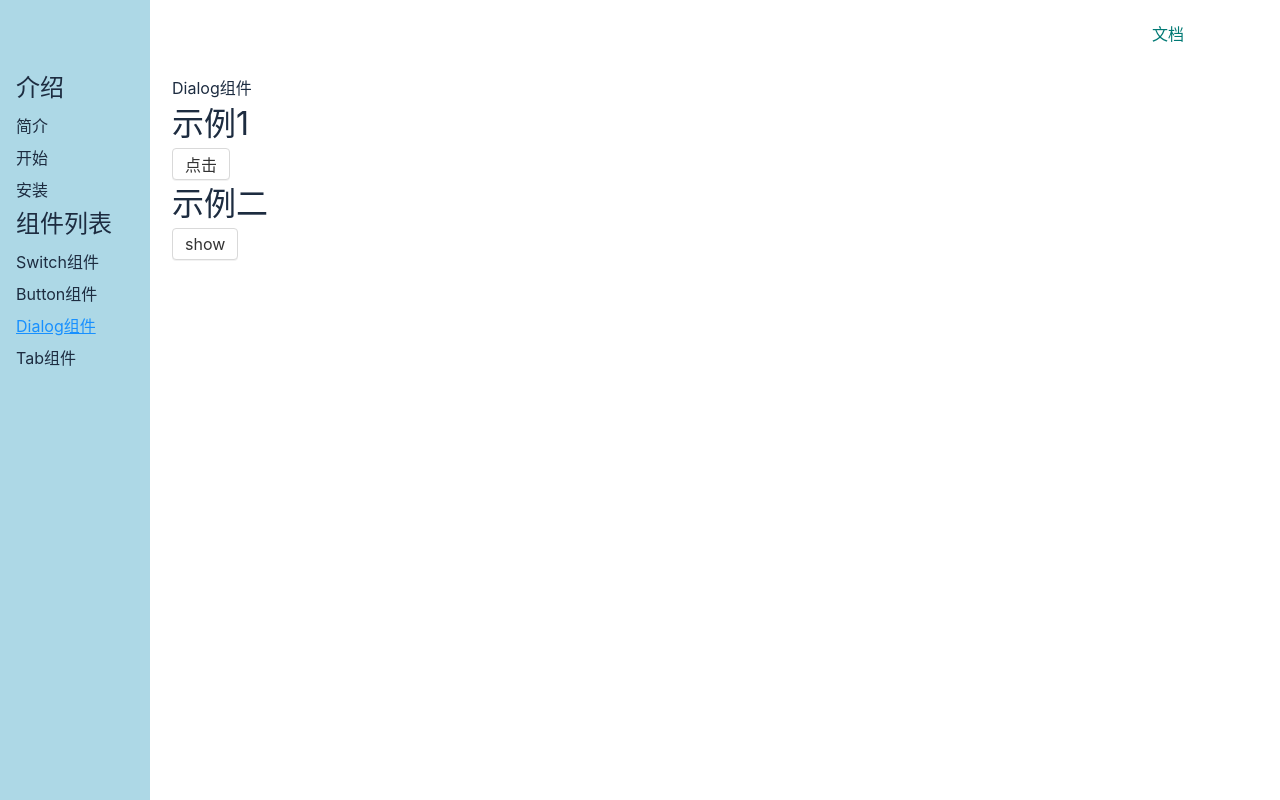
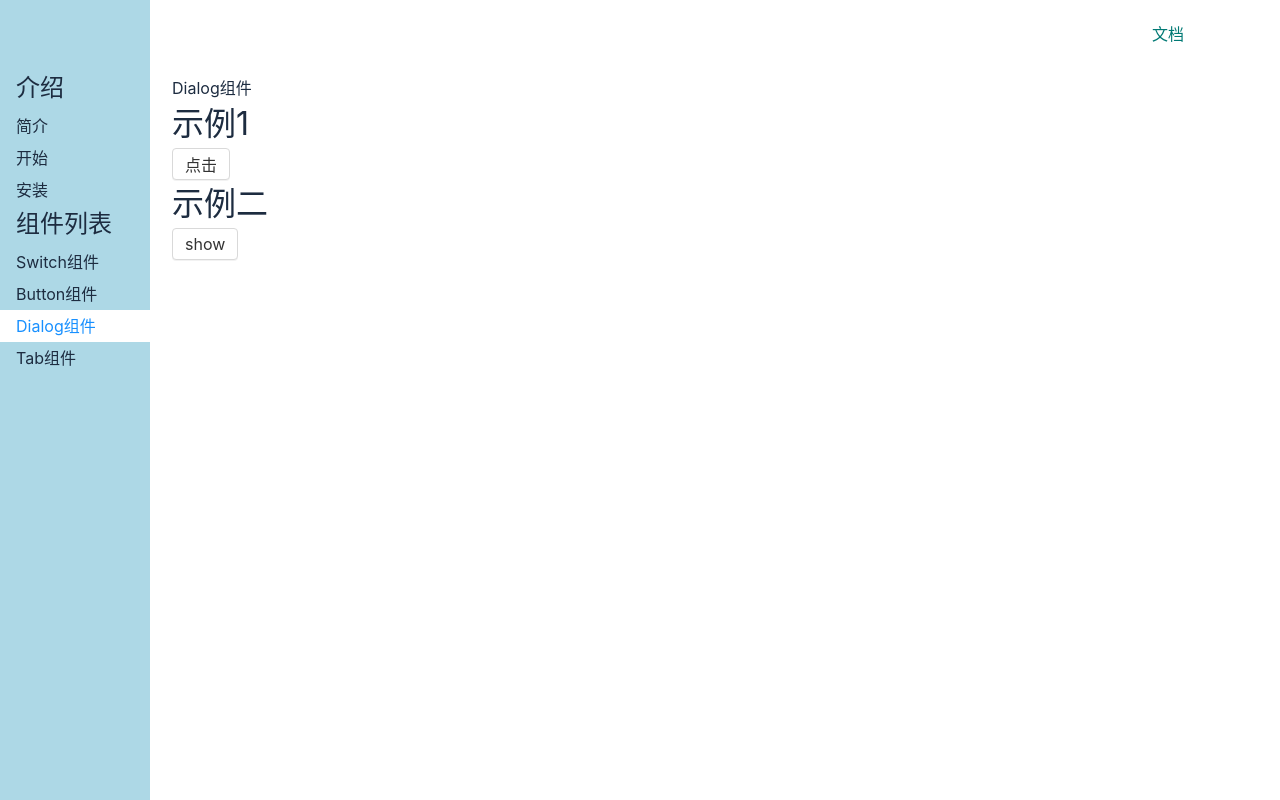
Before and after one commit to LLLXXzz/UI, a Vue app: page /#/doc/dialog in a window 1280 px wide. Built offline with nearby package versions, Linux system fonts and the light colour scheme.

Commit message:
复杂点的高亮当前路由

```diff
--- a/src/view/Doc.vue
+++ b/src/view/Doc.vue
@@ -52,11 +52,6 @@ export default {
 </script>
 
 <style lang='scss' scoped>
-//高亮当前路由
-.router-link-active {
-  color: #1890ff;
-  text-decoration: underline;
-}
 .layout {
   display: flex;
   flex-direction: column;
@@ -87,7 +82,7 @@ export default {
 aside {
   background: lightblue;
   width: 150px;
-  padding: 16px;
+  padding: 16px 0;
   position: fixed;
   top: 0;
   left: 0;
@@ -95,10 +90,19 @@ aside {
   height: 100%;
   > h2 {
     margin-bottom: 4px;
+    padding: 0 16px;
   }
   > ol {
     > li {
-      padding: 4px 0;
+      > a {
+        display: block;
+        padding: 4px 16px;
+      }
+      //高亮当前路由
+      .router-link-active {
+        color: #1890ff;
+        background: white;
+      }
     }
   }
 }
```
